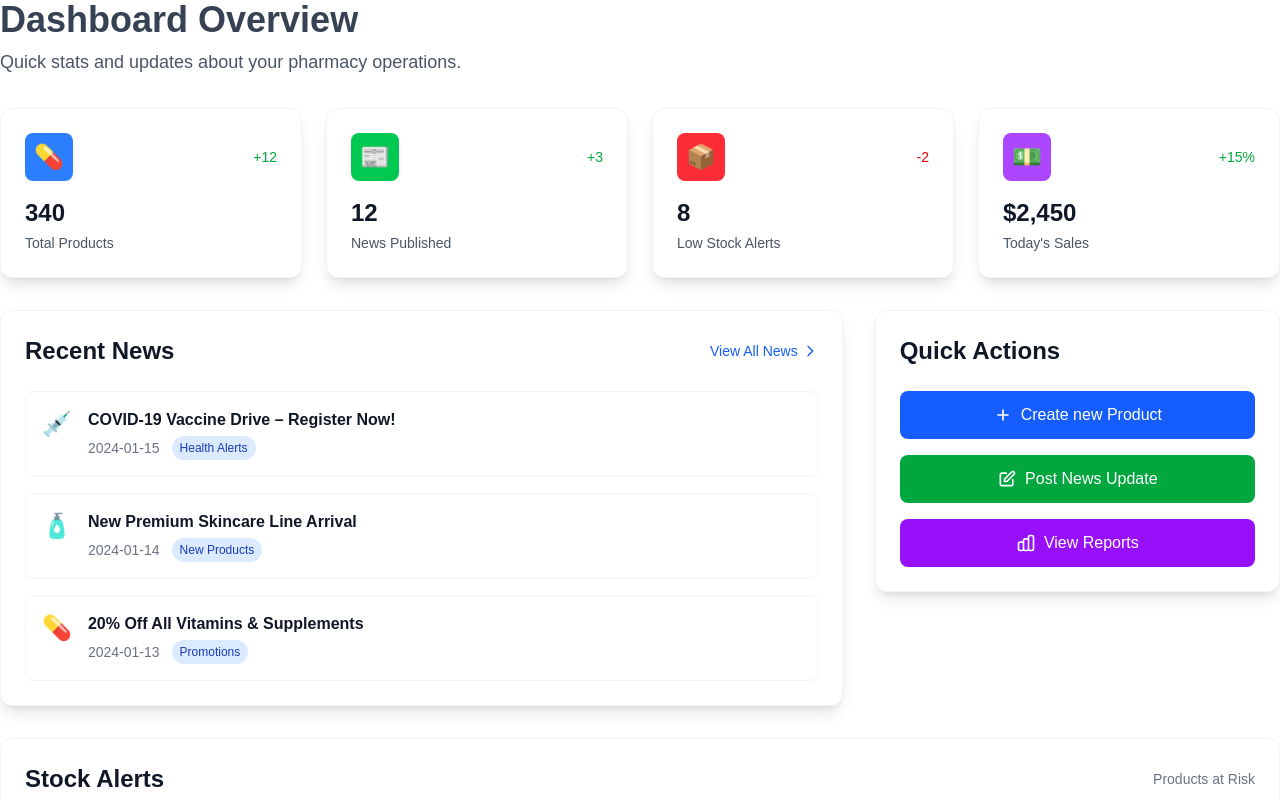
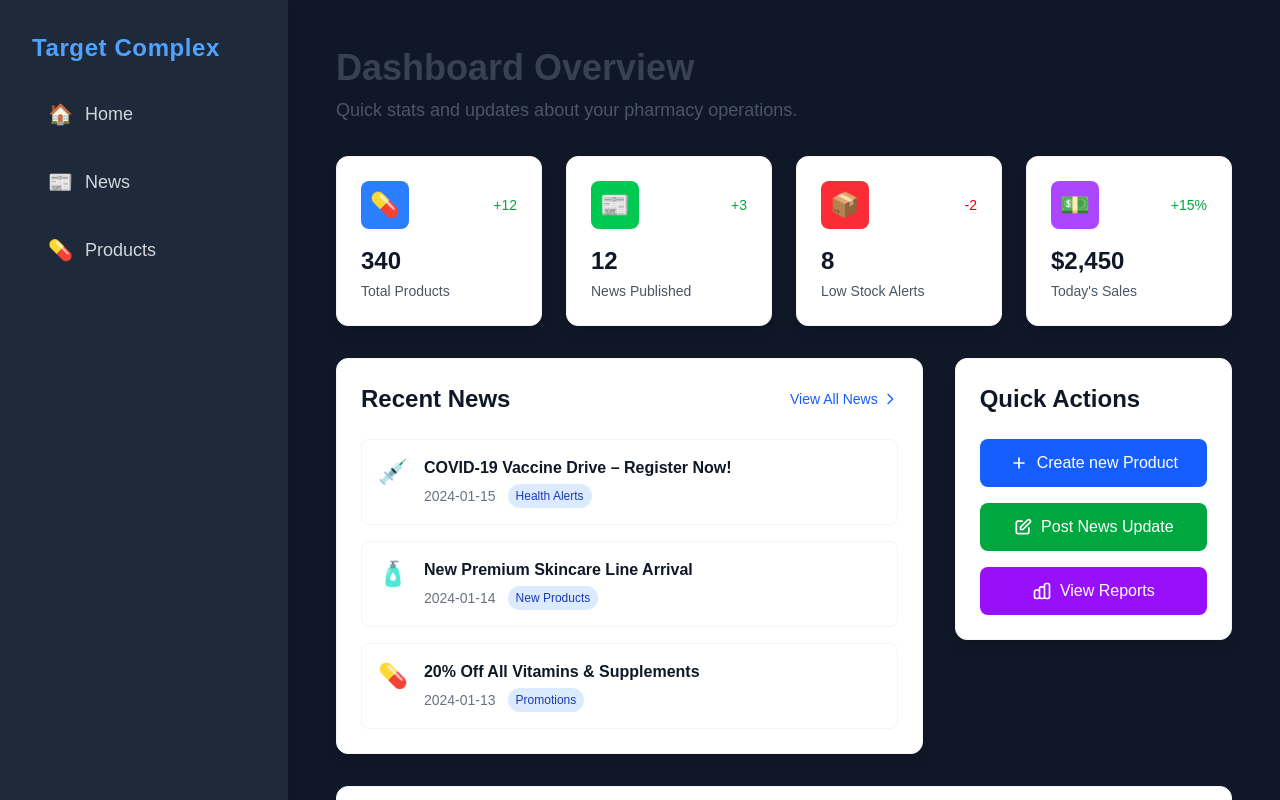
Before and after one commit to AimeKelvin/target-phar-page, a Next.js app in the folder dashboard/: page / in a window 1280 px wide. Shown: the top 800 px of the page. Built offline with nearby package versions, Linux system fonts and the light colour scheme.

Commit message:
Fixing Layout issues

```diff
--- a/dashboard/src/app/layout.js
+++ b/dashboard/src/app/layout.js
@@ -1,28 +1,59 @@
-import { Geist, Geist_Mono } from "next/font/google";
+import Link from "next/link";
 import "./globals.css";
 
-const geistSans = Geist({
-  variable: "--font-geist-sans",
-  subsets: ["latin"],
-});
-
-const geistMono = Geist_Mono({
-  variable: "--font-geist-mono",
-  subsets: ["latin"],
-});
-
 export const metadata = {
-  title: "Create Next App",
-  description: "Generated by create next app",
+  title: "Dashboard",
+  description: "Next.js Dashboard Project",
 };
 
 export default function RootLayout({ children }) {
   return (
-    <html lang="en">
-      <body
-        className={`${geistSans.variable} ${geistMono.variable} antialiased`}
-      >
-        {children}
+    <html lang="en" className="scroll-smooth">
+      <body className="bg-gray-900 text-gray-100 font-sans">
+        <div className="flex min-h-screen">
+          {/* Sidebar */}
+          <aside className="hidden md:flex flex-col w-72 sticky top-0 h-screen bg-gray-800 shadow-lg p-8 space-y-8 flex-shrink-0">
+            <h2 className="text-2xl font-extrabold tracking-wide text-blue-400 mb-6">
+              Target Complex
+            </h2>
+            <nav className="flex flex-col space-y-4 text-gray-300 text-lg">
+              <Link href="/" className="flex items-center gap-3 px-4 py-3 rounded-lg hover:bg-blue-700 transition-colors focus:outline-none focus:ring-2 focus:ring-blue-400">
+                  <span className="text-xl">🏠</span> Home
+              </Link>
+              <Link href="/news" className="flex items-center gap-3 px-4 py-3 rounded-lg hover:bg-blue-700 transition-colors focus:outline-none focus:ring-2 focus:ring-blue-400">
+                  <span className="text-xl">📰</span> News
+              </Link>
+              <Link href="/products" className="flex items-center gap-3 px-4 py-3 rounded-lg hover:bg-blue-700 transition-colors focus:outline-none focus:ring-2 focus:ring-blue-400">
+                  <span className="text-xl">💊</span> Products
+              </Link>
+            </nav>
+          </aside>
+
+          {/* Mobile Sidebar */}
+          <aside className="md:hidden fixed bottom-0 left-0 w-full bg-gray-800 border-t border-gray-700 text-gray-300 p-3 flex justify-around items-center shadow-inner z-50">
+            {[
+              { href: "/", icon: "🏠", label: "Home" },
+              { href: "/news", icon: "📰", label: "News" },
+              { href: "/products", icon: "💊", label: "Products" },
+              { href: "/settings", icon: "⚙", label: "Settings" },
+            ].map(({ href, icon, label }) => (
+              <Link key={href} href={href} className="flex flex-col items-center text-sm px-3 py-2 rounded-lg hover:bg-blue-700 focus:outline-none focus:ring-2 focus:ring-blue-400 transition-colors">
+                <p >
+                  <span className="text-2xl">{icon}</span>
+                  <span>{label}</span>
+                </p>
+              </Link>
+            ))}
+          </aside>
+
+          {/* Main Content */}
+          <main
+            className="flex-1 p-6 md:p-12 bg-gray-900"
+            style={{ minHeight: "100vh", paddingBottom: "64px" }}
+          >
+            {children}
+          </main>
+        </div>
       </body>
     </html>
   );
```
